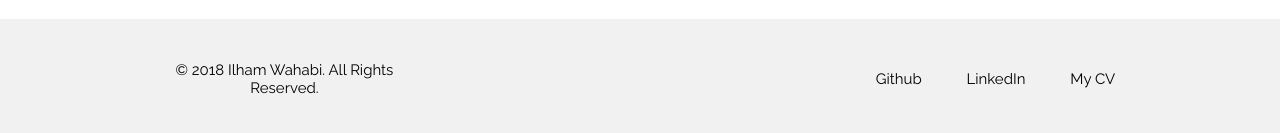
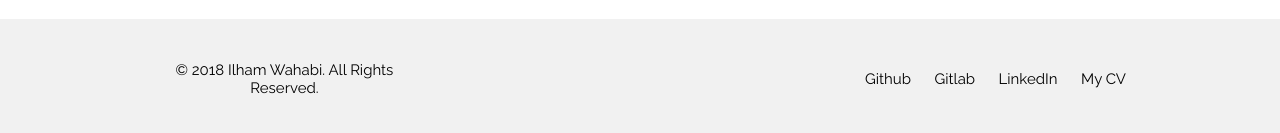
Before and after one commit to ilhamwahabi/portfolio, a React (Create React App) app: page / in a window 1280 px wide. Shown: the part 1181-1314 px from the top of the page. Built offline with nearby package versions, Linux system fonts and the light colour scheme; no server answers.

Commit message:
add gitlab at footer

```diff
--- a/src/components/Footer/Footer.css
+++ b/src/components/Footer/Footer.css
@@ -1,7 +1,7 @@
 .footer {
   min-height: 15vh;
   max-width: 100vw;
-  background-color: #F1F1F1;
+  background-color: #f1f1f1;
   overflow-x: hidden;
   display: flex;
   flex-direction: row;
@@ -31,7 +31,7 @@
   text-align: center;
   border-bottom: 1px solid transparent;
   cursor: pointer;
-  transition: border .5s;
+  transition: border 0.5s;
 }
 
 .footer__link a {
@@ -58,7 +58,6 @@
 
   .footer__copy {
     font-size: 1.9rem;
-    /* text-align: left; */
     flex: 2;
   }
 
@@ -77,7 +76,8 @@
     font-size: 1.9rem;
   }
 
-  .footer__link .footer__link-cv {
+  .footer__link-cv,
+  .footer__link-gitlab {
     display: none;
   }
 
--- a/src/components/Footer/Footer.js
+++ b/src/components/Footer/Footer.js
@@ -13,6 +13,9 @@ const Footer = () => (
     <div className="footer__link">
       <a className="footer__link-github" href="https://github.com/iwgx">
         <p>Github</p>
+      </a>
+      <a className="footer__link-gitlab" href="https://gitlab.com/iwgx">
+        <p>Gitlab</p>
       </a>
       <a
         className="footer__link-linkedin"
```
